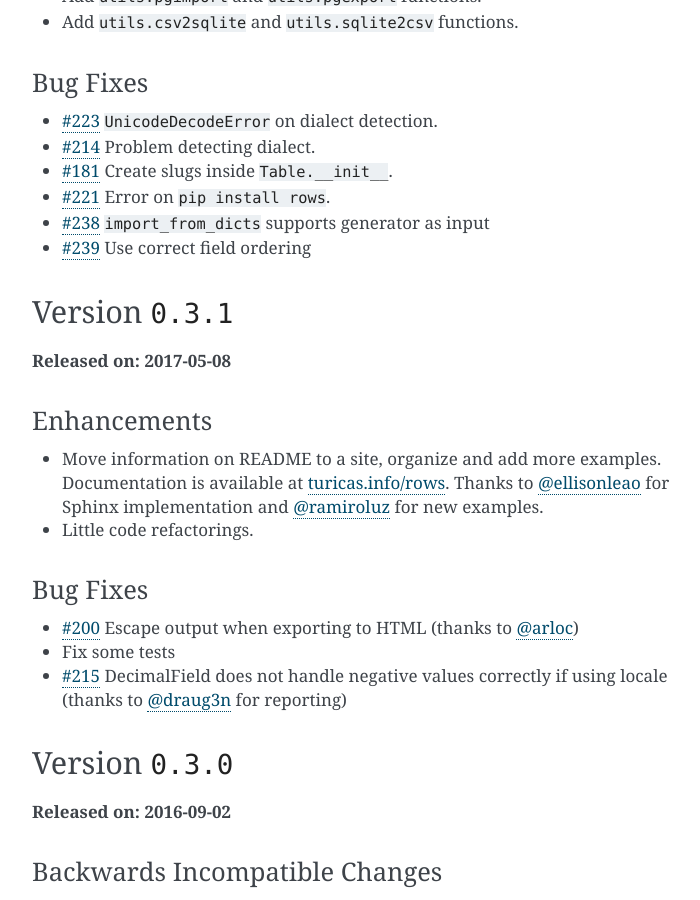
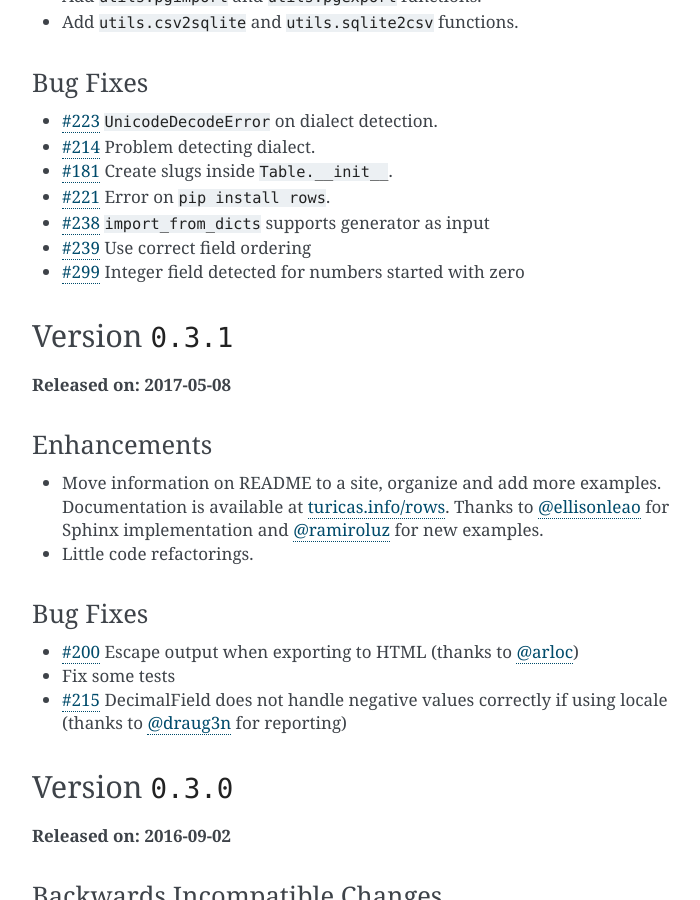
Before and after one commit to turicas/rows, a Sphinx documentation site: the page built from docs/changelog.md, in a window 1280 px wide and 900 px high, scrolled down 1479 px. Shown: the whole window, without its empty margins (388-1088 px from the left). Built offline with Sphinx 7.4.7, drawn with Linux system fonts in a browser that asks for light colours.

Commit message:
Update changelog

```diff
--- a/docs/changelog.md
+++ b/docs/changelog.md
@@ -79,7 +79,8 @@
 - [#238](https://github.com/turicas/rows/issues/238) `import_from_dicts`
   supports generator as input
 - [#239](https://github.com/turicas/rows/issues/239) Use correct field ordering
-
+- [#299](https://github.com/turicas/rows/issues/302) Integer field detected for
+  numbers started with zero
 
 ## Version `0.3.1`
 
```
